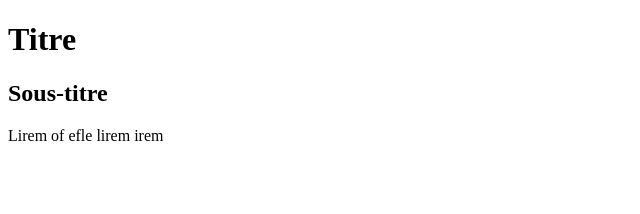
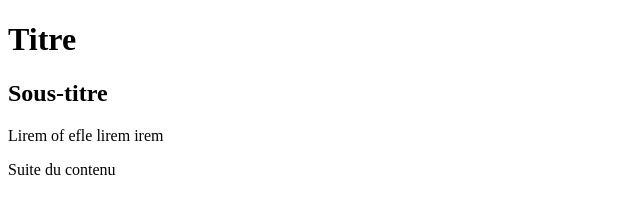
Before and after one commit to nait-sab/testgit, a plain HTML site: page index.html in a window 1280 px wide. Shown: the whole page, without its empty margins (0-640 px from the left). Drawn offline with Linux system fonts and the light colour scheme.

Commit message:
add some things

```diff
--- a/index.html
+++ b/index.html
@@ -8,5 +8,6 @@
         <h1>Titre</h1>
         <h2>Sous-titre</h2>
         <p>Lirem of efle lirem irem </p>
+        <p>Suite du contenu</p>
     </body>
 </html>
```
